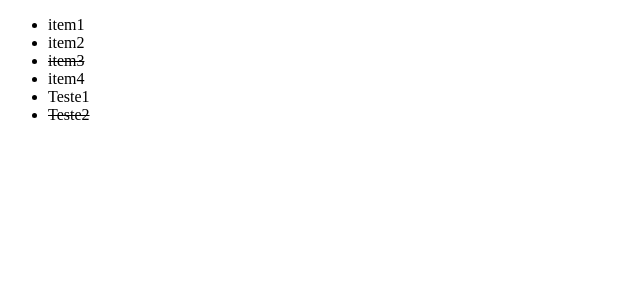
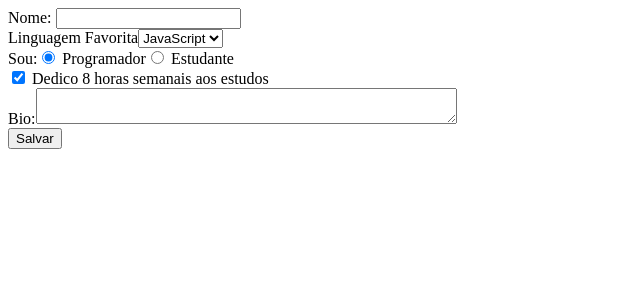
Before and after one commit to AllanSouza23/letscode, a React (Create React App) app in the folder reactComponentesTipoClasse/meu-app/: page / in a window 1280 px wide. Shown: the top 300 px of the page, without its empty margins (0-640 px from the left). Built offline with nearby package versions, Linux system fonts and the light colour scheme.

Commit message:
Formularios em React

```diff
--- /dev/null
+++ b/reactComponentesTipoClasse/meu-app/src/components/Formulario.js
@@ -0,0 +1,70 @@
+import React from 'react';
+
+export class Formulario extends React.Component {
+  constructor(props) {
+    super(props);
+
+    this.state = {nome: '', linguagem: 'JavaScript', tipo: 'programador', dedico: true, bio: ''};
+
+    this.handleSubmit = (event) => {
+      event.preventDefault();
+      console.log(this.state);
+    }
+
+    this.changeName = (event) => {
+      this.setState({nome: event.target.value});
+    }
+
+    this.changeSelect = (event) => {
+      this.setState({linguagem: event.target.value});
+    }
+
+    this.changeRadio = (event) => {
+      this.setState({tipo: event.target.value});
+    }
+
+    this.changeCheckbox = (event) => {
+      this.setState({dedico: event.target.checked});
+    }
+
+    this.changeBio = (event) => {
+      this.setState({bio: event.target.value});
+    }
+  }
+
+  render() {
+    return (
+      <>
+        <form onSubmit={this.handleSubmit}>
+          <label htmlFor="nome">Nome: <input type="text" name="nome" value={this.state.nome} onChange={this.changeName}/></label>
+          <br />
+          <label htmlFor="LinguagemFavorita">
+            Linguagem Favorita
+            <select value={this.state.linguagem} onChange={this.changeSelect}>
+              <option value="JavaScript">JavaScript</option>
+              <option value="Python">Python</option>
+              <option value="C++">C++</option>
+            </select>
+          </label>
+          <br />
+          <label htmlFor="Sou">
+            Sou:
+            <input type="radio" checked={this.state.tipo == 'programador'} onChange={this.changeRadio} calue="programador"/> Programador
+            <input type="radio" checked={this.state.tipo == 'estudante'} onChange={this.changeRadio} value="estudante"/> Estudante
+          </label>
+          <br />
+          <label>
+            <input type="checkbox" checked={this.state.dedico} onChange={this.changeCheckbox}/> Dedico 8 horas semanais aos estudos
+          </label>
+          <br />
+          <label>
+            Bio:
+            <textarea cols="50" value={this.state.bio} onChange={this.changeBio}></textarea>
+          </label>
+          <br />
+          <input type="submit" value="Salvar"/>
+        </form>
+      </>
+    );
+  }
+}
--- a/reactComponentesTipoClasse/meu-app/src/index.js
+++ b/reactComponentesTipoClasse/meu-app/src/index.js
@@ -1,11 +1,12 @@
 import React from 'react';
 import ReactDOM from 'react-dom';
+import { Formulario } from './components/Formulario';
 // import App from './components/App';
 // import App2 from './components/App2';
 // import { App3 } from './components/App3';
 // import { App4 } from './components/App4';
 // import { App5 } from './components/App5';
-import { Lista, Item } from './components/Lista';
+// import { Lista, Item } from './components/Lista';
 import reportWebVitals from './reportWebVitals';
 
 ReactDOM.render(
@@ -24,10 +25,11 @@ ReactDOM.render(
     {/* Estudando ciclo de vida de componentes em React */}
     {/* <App5></App5> */}
     {/* Renderização de listas */}
-    <Lista>
+    {/* <Lista>
       <Item key={5} id={5} completo={false}>Teste1</Item>
       <Item key={6} id={6} completo={true}>Teste2</Item>
-    </Lista>
+    </Lista> */}
+    <Formulario></Formulario>
   </React.StrictMode>,
   document.getElementById('root')
 );
```
